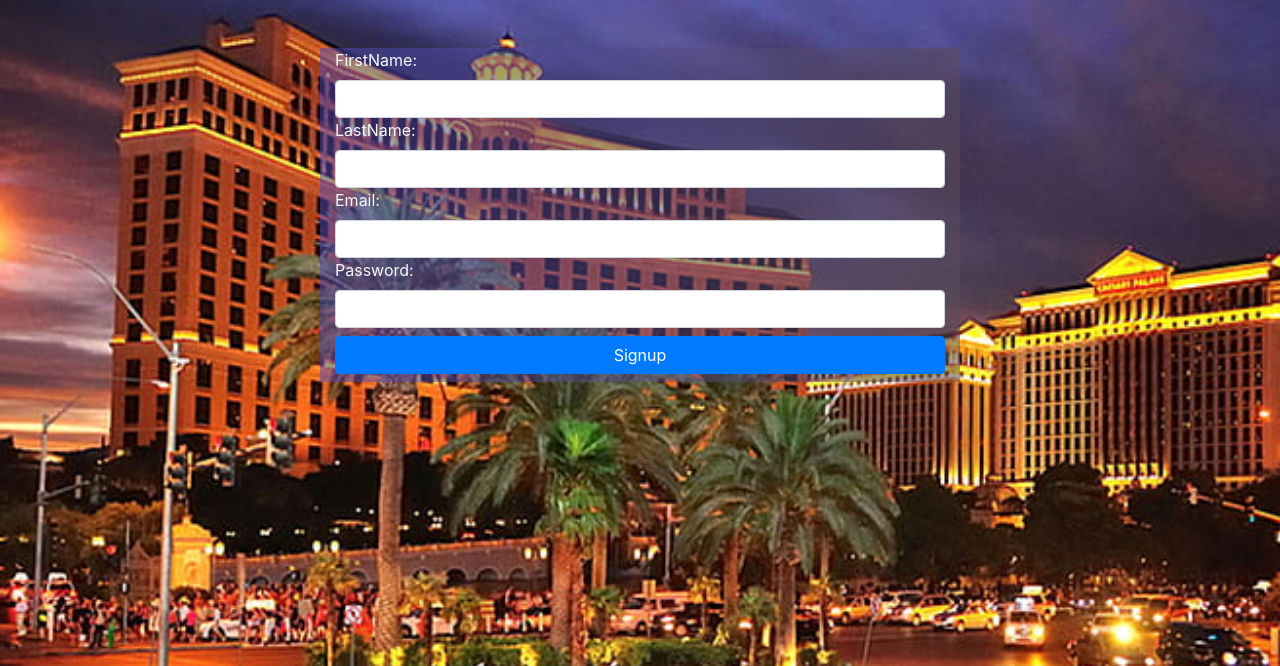
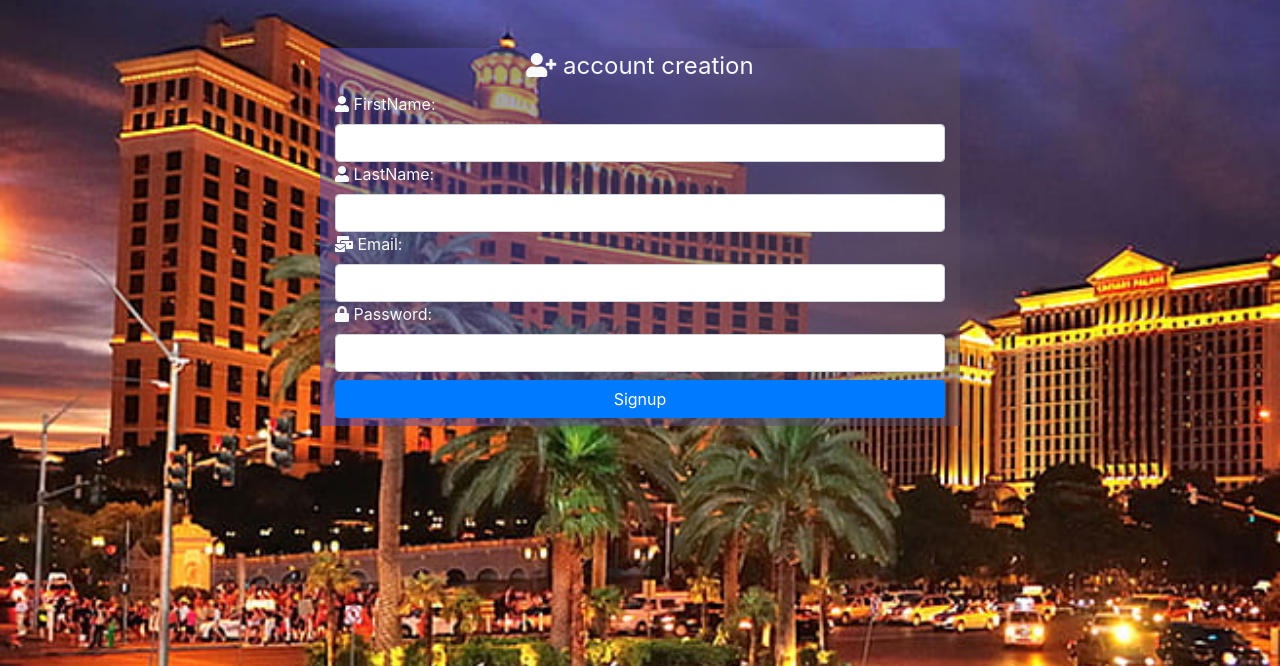
Before and after one commit to nyabokeke/HOTEL-BOOKING, a PHP site: page /signup.html in a window 1280 px wide. Shown: the part 56-722 px from the top of the page. Run offline with PHP 8.4, Linux system fonts and the light colour scheme.

```diff
--- a/include/style.css
+++ b/include/style.css
@@ -0,0 +1,3 @@
+body{
+    text-align: center;
+}
--- a/signup.html
+++ b/signup.html
@@ -54,15 +54,20 @@
         <div class="row">
             <div class="col-sm-6 mx-auto my-5 text-light" style="background-image: linear-gradient(to right,rgba(75, 75, 187, 0.5),rgba(90, 75, 90, 0.5));">
                 <form action="./handler.php" method="post">
-                    <label for="fname">FirstName:</label>
-                    <input type="text" name="fname" id="fname" class="form-control">
-                    <label for="lname">LastName:</label>
-                    <input type="text" name="lname" id="lname" class="form-control">
-                    <label for="email">Email:</label>
-                    <input type="text" name="email" id="email" class="form-control">
-                    <label for="password">Password:</label>
-                    <input type="password" name="password" id="password" class="form-control">
-                    <input type="submit" value="Signup" name="signup" class="btn btn-primary btn-block my-2">
+                    <fieldset>
+                        <legend style="text-align: center;"> <i class="fa fa-user-plus" aria-hidden="true"></i> account creation</legend>
+                        <label for="fname"><i class="fa fa-user" aria-hidden="true"></i> FirstName:</label>
+                        <input type="text" name="fname" id="fname" class="form-control">
+                        <label for="lname"><i class="fa fa-user" aria-hidden="true"></i> LastName:</label>
+                        <input type="text" name="lname" id="lname" class="form-control">
+                        <label for="email"><i class="fas fa-mail-bulk    "></i> Email:</label>
+                        <input type="text" name="email" id="email" class="form-control">
+                        <label for="password"><i class="fa fa-lock" aria-hidden="true"></i> Password:</label>
+                        <input type="password" name="password" id="password" class="form-control">
+                        <input type="submit" value="Signup" name="signup" class="btn btn-primary btn-block my-2">
+
+                    </fieldset>
+
                 </form>
             </div>
         </div>
```
Also changed, not shown: login.php (+8 -6 lines).
